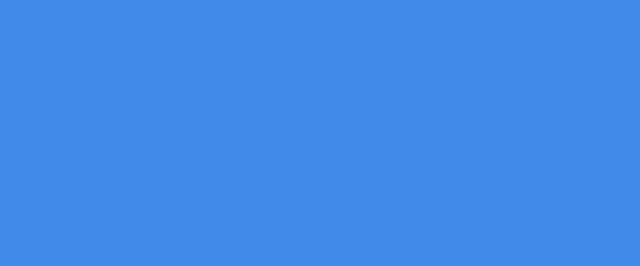
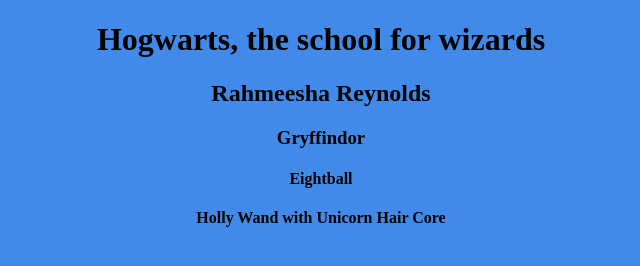
Before and after one commit to Rahmeesha26/jquery-magic, a plain HTML site: page index.html in a window 1280 px wide. Shown: the whole page, without its empty margins (319-959 px from the left). Drawn offline with nearby package versions, Linux system fonts and the light colour scheme.

Commit message:
Commit 2 - I added more elements. My power grows with my dedication and hard work

```diff
--- a/app.js
+++ b/app.js
@@ -7,6 +7,33 @@
 // };
 
 $(() => {
-          const $div = $("div")
-          console.log($div)
+          // made a div with id of container
+          const $container = $("#container")
+          console.log($container)
+
+          // creating a h1 element
+          const $h1 = $("<h1>")
+          $h1.text("Hogwarts, the school for wizards")
+          console.log($("h1"))
+          $("#container").append($h1)
+
+          // creating a h2, h3, and h4 element with some text
+          const $h2 = $("<h2>")
+          $h2.text("Rahmeesha Reynolds")
+          $("#container").append($h2)
+          console.log($("h2"))
+
+          const $h3 = $("<h3>")
+          $h3.text("Gryffindor")
+          $("#container").append($h3)
+          console.log($("h3"))
+
+
+          const $h4 = $(`<h4 class="cat">Eightball</h4>`)
+          $("#container").append($h4)
+          $("#container").append(`<h4>Holly Wand with Unicorn Hair Core</h4>`)
+          console.log($("h4"))
+
+
+
 });
--- a/index.html
+++ b/index.html
@@ -10,5 +10,8 @@
 </head>
 <body>
           <script type="text/javascript" src="app.js"></script>
+          <div id="container">
+
+          </div>
 </body>
 </html>
--- a/main.css
+++ b/main.css
@@ -1,3 +1,8 @@
 body {
           background-color: #428ae9;
+          text-align: center;
 }
+
+.pettype {
+          font-family: fantasy;
+}
```
